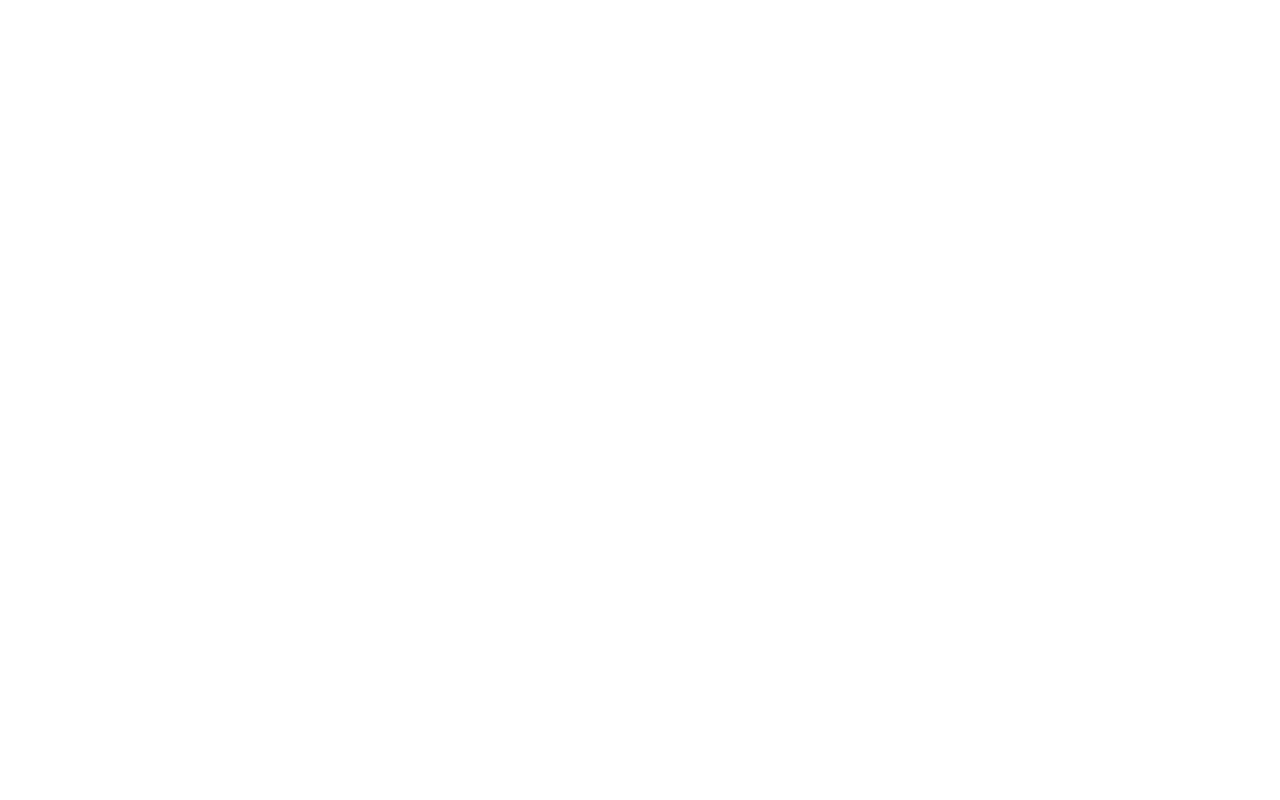
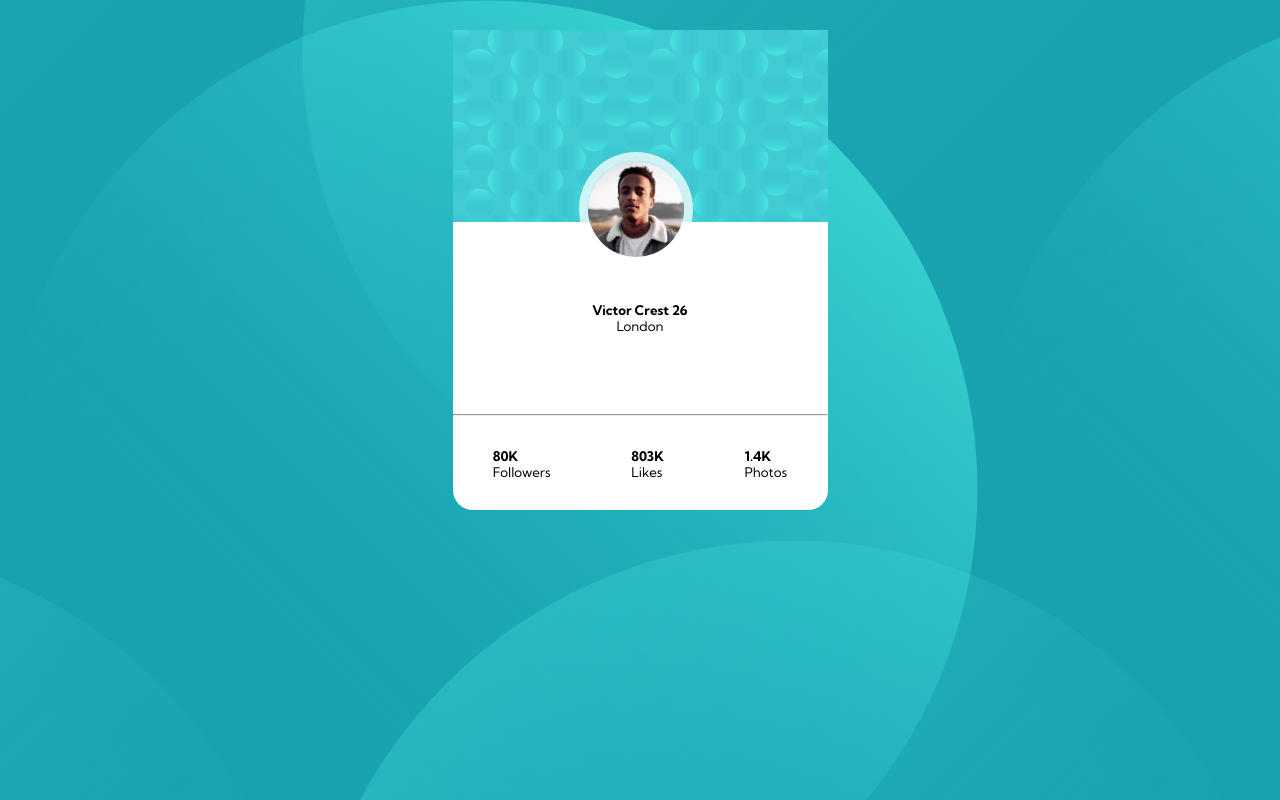
Before and after one commit to kennedybabu/front-end-profile-card, a plain HTML site: page index.html in a window 1280 px wide. Drawn offline with Linux system fonts and the light colour scheme.

Commit message:
style the card

```diff
--- a/index.html
+++ b/index.html
@@ -1,5 +1,8 @@
 <!DOCTYPE html>
 <html lang="en">
+    <link rel="preconnect" href="https://fonts.gstatic.com">
+    <link href="https://fonts.googleapis.com/css2?family=Kumbh+Sans:wght@400;700&display=swap" rel="stylesheet">
+<link rel="stylesheet" href="./scss/main.css">
 <head>
     <meta charset="UTF-8">
     <meta http-equiv="X-UA-Compatible" content="IE=edge">
@@ -7,6 +10,20 @@
     <title>Profile-card</title>
 </head>
 <body>
-
+    <div class="card">
+        <div class="card__top">
+        </div>
+        <img src="./images/image-victor.jpg" alt="profile" class="card__photo">
+        <div class="card__bottom">
+            <h2 classs="card__name">Victor Crest <span>26</span></h2>
+            <h4 class="card__location">London</h4>
+        </div>
+        <hr>
+        <div class="card__socials">
+            <div class="card__social"><h4 class="card_social_num">80K</h4><span>Followers</span></div>
+            <div class="card__social"><h4 class="card_social_num">803K</h4><span>Likes</span></div>
+            <div class="card__social"><h4 class="card_social_num">1.4K</h4><span>Photos</span></div>
+        </div>
+    </div>
 </body>
 </html>
--- /dev/null
+++ b/scss/main.scss
@@ -0,0 +1,82 @@
+$primary-cyan: hsl(185, 75%, 39%);
+$primary-grey: hsl(227, 10%, 46%);
+$primary-blue: hsl(229, 23%, 23%);
+
+$mobile: 375px;
+$desktop: 1440px;
+
+* {
+    margin: 0;
+    padding: 0;
+    box-sizing: border-box;
+}
+
+html {
+    font-size: 55.55%;
+    font-family: 'Kumbh Sans', sans-serif;
+}
+
+body {
+    padding: 30px;
+    background: url(../images/bg-pattern-top.svg), url(../images/bg-pattern-bottom.svg), $primary-cyan;
+    background-repeat: repeat;
+    background-position: left top, right bottom;
+}
+
+
+.card {
+    width: $mobile;
+    margin: auto;
+    background-color: white;
+    display: flex;
+    flex-direction: column;
+    height: 60vh;
+    border-radius: 20px;
+    position: relative;
+
+    &__top {
+        background-image: url(../images/bg-pattern-card.svg);
+        min-height: 40%;
+    }
+
+
+    &__bottom {
+        // background-color: $primary-grey;
+        min-height: 40%;
+        display: flex;
+        align-items: center;
+        justify-content:center;
+        flex-direction: column;
+    }
+
+    &__photo {
+        position: absolute;
+        border-radius: 50px;
+        margin-top: 35%;
+        margin-left: 36%;
+        box-shadow: 0px 0px 0px 9px rgba(255,255,255,0.75);
+        -webkit-box-shadow: 0px 0px 0px 9px rgba(255,255,255,0.75);
+        -moz-box-shadow: 0px 0px 0px 9px rgba(255,255,255,0.75);
+    }
+
+    &__name {
+        font-weight: 700;
+        font-size: 2.5rem;
+
+    }
+
+    &__location {
+        font-weight: 400;
+        font-size: 1.5rem;
+
+    }
+
+    &__socials {
+        display: flex;
+        justify-content: space-around;
+        align-items: center;
+        min-height: 20%;
+        font-size: 1.5rem;
+    }
+
+}
```
Also changed, not shown: scss/main.css (added), style.css (deleted), 1 other file.
